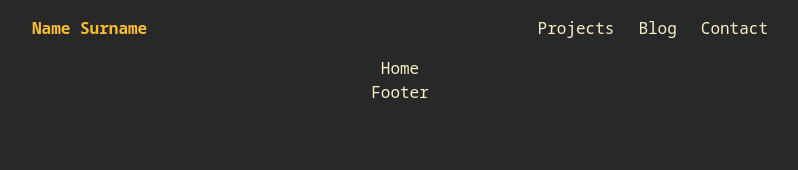
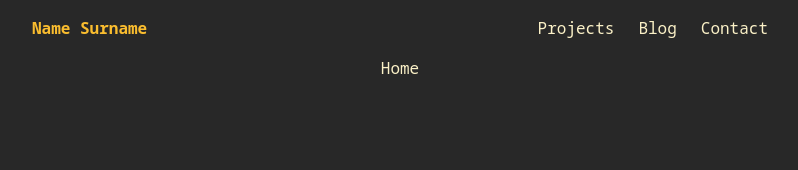
Before and after one commit to aurum77/portfolio, a React (Vite) app in the folder frontend/: page / in a window 1280 px wide. Shown: the top 170 px of the page, without its empty margins (240-1038 px from the left). Built offline with nearby package versions, Linux system fonts and the light colour scheme.

Commit message:
refactor: remove footer

```diff
--- a/frontend/src/routes/root/components/footer.tsx
+++ /dev/null
@@ -1,7 +0,0 @@
-const Footer = () => {
-  return (
-    <div>Footer</div>
-  )
-}
-
-export default Footer
--- a/frontend/src/routes/root/root.tsx
+++ b/frontend/src/routes/root/root.tsx
@@ -1,13 +1,11 @@
 import { Outlet } from "react-router-dom";
 import Header from "./components/header";
-import Footer from "./components/footer";
 
 const Root = () => {
   return (
     <div className="flex flex-col items-center min-h-screen w-full bg-gruvbox-dark text-gruvbox-foreground">
       <Header />
       <Outlet />
-      <Footer />
     </div>
   );
 };
```
